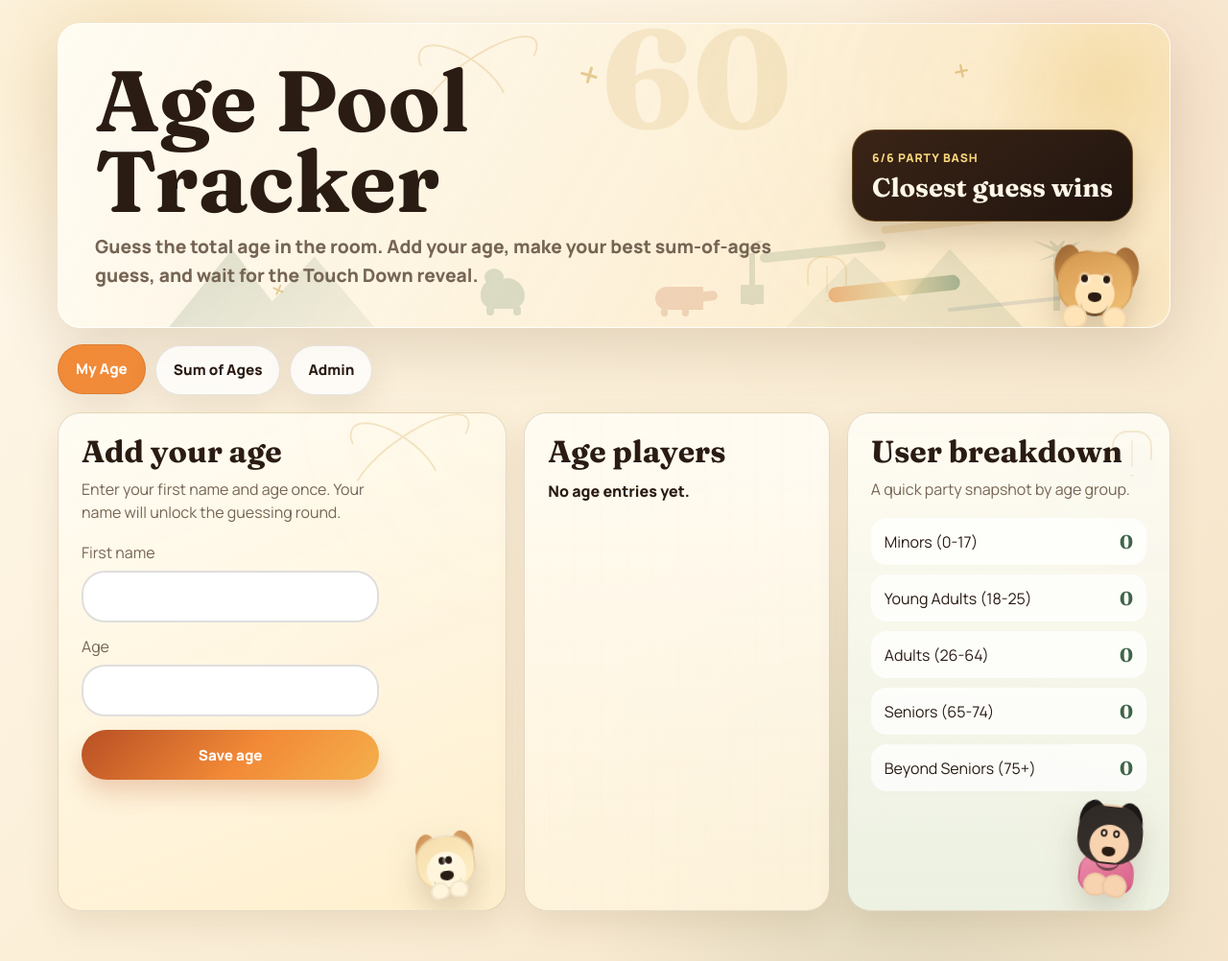
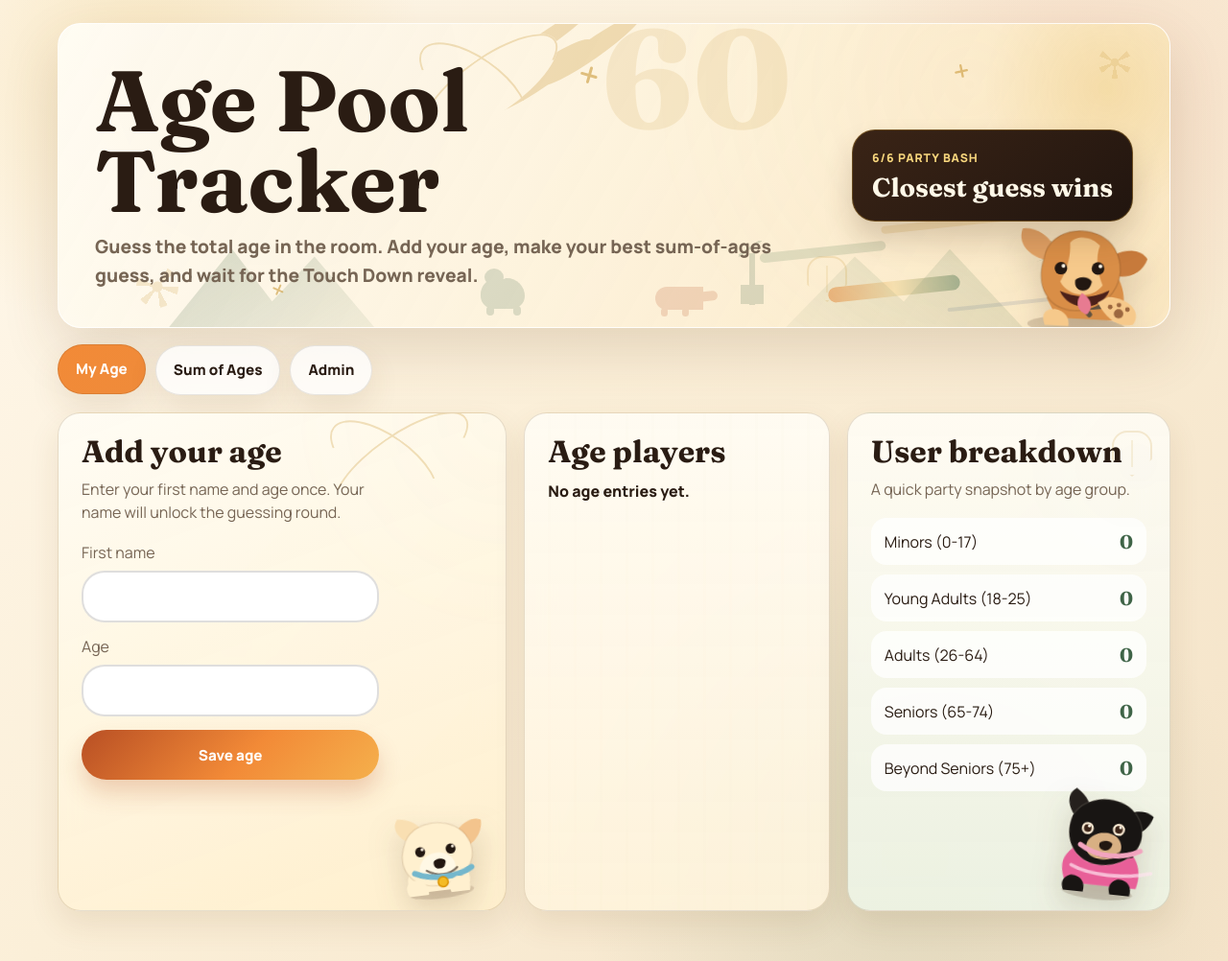
Before and after one commit to NancyCu/age, a website: page index.html in a window 1280 px wide. Shown: the whole page at 96% size. Drawn offline with Linux system fonts and the light colour scheme; no server answers.

Commit message:
Refine referenced mascot artwork

```diff
--- a/index.html
+++ b/index.html
@@ -26,6 +26,8 @@
       <span class="easterEggBear" aria-hidden="true"></span>
       <span class="easterEggAardvark" aria-hidden="true"></span>
       <span class="subtleShield" aria-hidden="true"></span>
+      <span class="floralRosette floralRosetteOne" aria-hidden="true"></span>
+      <span class="floralRosette floralRosetteTwo" aria-hidden="true"></span>
       <div class="hero-copy-block">
         <h1>Age Pool Tracker</h1>
         <p class="hero-copy">Guess the total age in the room. Add your age, make your best sum-of-ages guess, and wait for the Touch Down reveal.</p>
@@ -34,19 +36,29 @@
         <span>6/6 Party Bash</span>
         <strong>Closest guess wins</strong>
       </div>
-      <!-- TODO: Swap this CSS mascot for the final transparent tan dog cutout when the source image is available as an asset. -->
-      <div class="dogMascot heroDog tanDog" aria-hidden="true">
-        <span class="dogEar dogEarLeft"></span>
-        <span class="dogEar dogEarRight"></span>
-        <span class="dogHead">
-          <span class="dogEye dogEyeLeft"></span>
-          <span class="dogEye dogEyeRight"></span>
-          <span class="dogNose"></span>
-          <span class="dogSmile"></span>
-        </span>
-        <span class="dogPaw dogPawLeft"></span>
-        <span class="dogPaw dogPawRight"></span>
-      </div>
+      <svg class="dogMascot heroDog tanDog" viewBox="0 0 190 170" role="img" aria-label="Happy tan dog mascot peeking by the scoreboard">
+        <g class="dogShadow" opacity="0.18"><ellipse cx="97" cy="154" rx="62" ry="12" /></g>
+        <path class="tanDogBody" d="M58 121c4-34 28-53 60-48 25 4 39 24 38 55l-13 17H72z" />
+        <path class="tanDogHarness" d="M75 124c17 7 46 8 68-1" />
+        <path class="tanDogHarness" d="M94 78c-3 24 2 44 19 61" />
+        <path class="tanDogEar left" d="M57 73c-27-4-40-22-34-39 18-3 37 9 44 28z" />
+        <path class="tanDogEar right" d="M131 69c19-17 42-18 52-4-5 18-25 29-45 21z" />
+        <path class="tanDogHead" d="M52 70c5-43 69-48 89-16 24 39-7 81-47 81-34 0-52-29-42-65z" />
+        <path class="tanDogBlaze" d="M84 49c8-11 28-9 38 2-5 14-2 34 6 50-13 19-43 17-54-2 8-16 12-35 10-50z" />
+        <circle class="dogEyeSvg" cx="74" cy="82" r="8" />
+        <circle class="dogEyeSvg" cx="121" cy="80" r="8" />
+        <circle class="dogEyeShine" cx="77" cy="79" r="2.4" />
+        <circle class="dogEyeShine" cx="124" cy="77" r="2.4" />
+        <path class="tanDogNose" d="M93 96c6-6 17-5 21 1-1 8-5 12-11 12-7 0-11-5-10-13z" />
+        <path class="tanDogMouth" d="M74 111c15 28 55 22 63-4-20 11-38 13-63 4z" />
+        <path class="tanDogTongue" d="M102 112c11 5 17 16 8 27-12-3-17-14-8-27z" />
+        <path class="tanDogPawRaised" d="M136 115c30 1 43 19 33 34-18 5-35-6-46-26z" />
+        <circle class="pawPad" cx="150" cy="136" r="6" />
+        <circle class="pawToe" cx="139" cy="128" r="3" />
+        <circle class="pawToe" cx="150" cy="125" r="3" />
+        <circle class="pawToe" cx="161" cy="130" r="3" />
+        <path class="tanDogPaw" d="M69 134c12 2 20 10 18 21H57c-5-13-2-20 12-21z" />
+      </svg>
     </header>
 
     <main class="layout">
@@ -73,19 +85,24 @@
               </label>
               <button class="primary-button" type="submit">Save age</button>
             </form>
-            <!-- TODO: Replace with a transparent cream puppy PNG/WebP when a clean cutout is provided. -->
-            <div class="dogMascot puppyMascot creamPuppy" aria-hidden="true">
-              <span class="dogEar dogEarLeft"></span>
-              <span class="dogEar dogEarRight"></span>
-              <span class="dogHead">
-                <span class="dogEye dogEyeLeft"></span>
-                <span class="dogEye dogEyeRight"></span>
-                <span class="dogNose"></span>
-                <span class="dogSmile"></span>
-              </span>
-              <span class="dogPaw dogPawLeft"></span>
-              <span class="dogPaw dogPawRight"></span>
-            </div>
+            <svg class="dogMascot puppyMascot creamPuppy" viewBox="0 0 150 140" role="img" aria-label="Cream puppy mascot leaning near the age form">
+              <ellipse class="dogShadow" cx="78" cy="126" rx="46" ry="9" opacity="0.16" />
+              <path class="puppyBody" d="M42 88c13-20 48-22 69 0 10 11 12 25 5 36H37c-7-12-5-24 5-36z" />
+              <path class="puppyEar left" d="M45 54C25 45 19 29 28 18c22 1 36 16 39 34z" />
+              <path class="puppyEar right" d="M102 54c11-20 31-29 43-22 0 20-15 35-38 40z" />
+              <path class="puppyHead" d="M34 55c12-34 68-35 87-5 21 34-10 70-53 66-31-3-48-30-34-61z" />
+              <path class="puppyMuzzle" d="M55 82c9-15 34-16 44-1 8 13-1 26-22 27-22 1-31-13-22-26z" />
+              <circle class="dogEyeSvg" cx="55" cy="67" r="7" />
+              <circle class="dogEyeSvg" cx="98" cy="67" r="7" />
+              <circle class="dogEyeShine" cx="58" cy="64" r="2" />
+              <circle class="dogEyeShine" cx="101" cy="64" r="2" />
+              <path class="puppyNose" d="M72 83c4-5 13-5 17 0-1 7-4 10-9 10-6 0-9-4-8-10z" />
+              <path class="puppySmile" d="M61 94c14 10 31 10 43 0" />
+              <path class="puppyCollar" d="M44 96c22 12 59 12 80 0" />
+              <circle class="puppyBell" cx="82" cy="112" r="7" />
+              <path class="puppyPaw left" d="M39 106c14 0 24 9 21 22H33c-5-11-3-18 6-22z" />
+              <path class="puppyPaw right" d="M102 106c13 1 20 10 16 22H92c-4-11-1-18 10-22z" />
+            </svg>
           </article>
 
           <article class="panel names-panel">
@@ -119,20 +136,25 @@
                 <strong id="countBeyondSeniors">0</strong>
               </div>
             </div>
-            <!-- TODO: Replace with final transparent black dog cutout in a pink sweater when available. -->
-            <div class="dogMascot breakdownDog blackSweaterDog" aria-hidden="true">
-              <span class="dogSweater"></span>
-              <span class="dogEar dogEarLeft"></span>
-              <span class="dogEar dogEarRight"></span>
-              <span class="dogHead">
-                <span class="dogEye dogEyeLeft"></span>
-                <span class="dogEye dogEyeRight"></span>
-                <span class="dogNose"></span>
-                <span class="dogSmile"></span>
-              </span>
-              <span class="dogPaw dogPawLeft"></span>
-              <span class="dogPaw dogPawRight"></span>
-            </div>
+            <svg class="dogMascot breakdownDog blackSweaterDog" viewBox="0 0 160 170" role="img" aria-label="Black dog mascot in a pink sweater by the breakdown card">
+              <ellipse class="dogShadow" cx="86" cy="153" rx="50" ry="10" opacity="0.18" />
+              <path class="sweaterBody" d="M45 95c8-21 46-26 76-7 20 13 25 33 19 55H40c-10-20-9-35 5-48z" />
+              <path class="blackDogBody" d="M50 83c8-20 35-32 61-18 14 8 21 19 21 34-26 8-57 8-82-16z" />
+              <path class="blackDogEar left" d="M50 55C31 37 29 18 43 9c18 11 28 28 24 49z" />
+              <path class="blackDogEar right" d="M104 52c16-20 37-24 51-13-5 20-23 33-45 32z" />
+              <path class="blackDogHead" d="M41 48c16-33 70-37 91-8 24 33 0 71-43 74-34 2-60-27-48-66z" />
+              <path class="blackDogMuzzle" d="M67 80c10-15 35-16 44-2 8 13-1 27-21 28-22 1-31-12-23-26z" />
+              <circle class="blackDogEye" cx="64" cy="64" r="7" />
+              <circle class="blackDogEye" cx="108" cy="62" r="7" />
+              <circle class="dogEyeShine" cx="66" cy="61" r="2" />
+              <circle class="dogEyeShine" cx="110" cy="59" r="2" />
+              <path class="blackDogNose" d="M83 83c5-5 14-5 18 0-1 7-5 10-10 10-6 0-10-4-8-10z" />
+              <path class="blackDogSmile" d="M73 96c13 8 28 8 40-2" />
+              <path class="pinkCollar" d="M56 88c24 15 59 16 85 1" />
+              <path class="sweaterStripe" d="M46 118c27 12 75 13 113 1" />
+              <path class="blackDogPaw left" d="M46 132c14-1 23 8 20 22H38c-5-10-2-18 8-22z" />
+              <path class="blackDogPaw right" d="M113 132c14-1 22 8 19 22h-28c-4-10-1-18 9-22z" />
+            </svg>
           </article>
         </div>
       </section>
--- a/styles.css
+++ b/styles.css
@@ -77,7 +77,8 @@ body::before {
   border-radius: var(--radius);
   background:
     linear-gradient(120deg, rgba(255, 252, 244, 0.96), rgba(250, 230, 190, 0.8)),
-    radial-gradient(circle at 82% 20%, rgba(241, 213, 150, 0.42), transparent 21rem);
+    radial-gradient(circle at 82% 20%, rgba(241, 213, 150, 0.42), transparent 21rem),
+    radial-gradient(circle at 18% 18%, rgba(12, 32, 55, 0.08), transparent 18rem);
   box-shadow: var(--shadow);
 }
 
@@ -197,6 +198,7 @@ h2 {
 .goldFiligree,
 .heroSixty,
 .sparkle,
+.floralRosette,
 .easterEggBear,
 .easterEggAardvark,
 .subtleShield,
@@ -211,7 +213,7 @@ h2 {
   z-index: 1;
   height: 90px;
   overflow: hidden;
-  opacity: 0.45;
+  opacity: 0.52;
 }
 
 .heroMountain {
@@ -270,9 +272,9 @@ h2 {
 
 .goldFiligree {
   position: absolute;
-  width: 160px;
-  height: 64px;
-  opacity: 0.22;
+  width: 182px;
+  height: 76px;
+  opacity: 0.28;
 }
 
 .goldFiligree::before,
@@ -294,6 +296,13 @@ h2 {
   transform: rotate(35deg);
 }
 
+.heroFiligree::before {
+  box-shadow:
+    48px 22px 0 -18px var(--gold),
+    74px -6px 0 -22px var(--gold),
+    108px 30px 0 -20px var(--gold);
+}
+
 .heroFiligree {
   z-index: 2;
   left: 31%;
@@ -319,7 +328,7 @@ h2 {
   z-index: 2;
   width: 18px;
   height: 18px;
-  opacity: 0.46;
+  opacity: 0.58;
 }
 
 .sparkle::before,
@@ -467,6 +476,7 @@ h2 {
   z-index: 5;
   width: 116px;
   height: 104px;
+  overflow: visible;
   filter: drop-shadow(0 15px 16px rgba(74, 47, 22, 0.18));
 }
 
@@ -567,8 +577,10 @@ h2 {
 
 .heroDog {
   right: 18px;
-  bottom: -2px;
+  bottom: -12px;
   z-index: 3;
+  width: 156px;
+  height: 140px;
   transform: rotate(3deg);
 }
 
@@ -581,9 +593,9 @@ h2 {
 
 .puppyMascot {
   right: 18px;
-  bottom: 12px;
-  width: 88px;
-  height: 82px;
+  bottom: 8px;
+  width: 112px;
+  height: 104px;
   transform: rotate(-7deg);
 }
 
@@ -623,9 +635,9 @@ h2 {
   --dog-muzzle: #f8d3b0;
   --dog-accent: #3a332f;
   right: 16px;
-  bottom: 14px;
-  width: 94px;
-  height: 106px;
+  bottom: 4px;
+  width: 118px;
+  height: 130px;
   transform: rotate(6deg);
 }
 
@@ -654,6 +666,180 @@ h2 {
 .blackSweaterDog .dogEye {
   background: #fff4df;
   box-shadow: inset 0 0 0 2px #2a1c13;
+}
+
+.dogShadow {
+  fill: #4b2e1b;
+}
+
+.tanDogBody,
+.tanDogHead,
+.tanDogPaw,
+.tanDogPawRaised {
+  fill: #d98e47;
+}
+
+.tanDogHead {
+  stroke: rgba(73, 41, 18, 0.16);
+  stroke-width: 2;
+}
+
+.tanDogBlaze,
+.tanDogPaw,
+.tanDogPawRaised {
+  fill: #f6c98b;
+}
+
+.tanDogEar {
+  fill: #c77a3b;
+}
+
+.tanDogEar.left {
+  fill: #e0a064;
+}
+
+.tanDogHarness,
+.puppyCollar,
+.pinkCollar,
+.sweaterStripe {
+  fill: none;
+  stroke-linecap: round;
+  stroke-linejoin: round;
+}
+
+.tanDogHarness {
+  stroke: #4a473f;
+  stroke-width: 7;
+  opacity: 0.85;
+}
+
+.dogEyeSvg,
+.tanDogNose,
+.puppyNose,
+.blackDogNose {
+  fill: #221711;
+}
+
+.dogEyeShine {
+  fill: #fff7e8;
+}
+
+.tanDogMouth {
+  fill: #4b2019;
+}
+
+.tanDogTongue {
+  fill: #e77b91;
+}
+
+.pawPad,
+.pawToe {
+  fill: #9c673f;
+}
+
+.puppyBody,
+.puppyHead,
+.puppyPaw {
+  fill: #fff0cf;
+}
+
+.puppyHead {
+  stroke: rgba(122, 82, 42, 0.13);
+  stroke-width: 2;
+}
+
+.puppyEar {
+  fill: #f3c48d;
+}
+
+.puppyEar.left {
+  fill: #f9dfb2;
+}
+
+.puppyMuzzle {
+  fill: #fff8e5;
+}
+
+.puppyCollar {
+  stroke: #74b7cc;
+  stroke-width: 8;
+}
+
+.puppyBell {
+  fill: #f4bb24;
+  stroke: #d99100;
+  stroke-width: 2;
+}
+
+.puppySmile,
+.blackDogSmile {
+  fill: none;
+  stroke: rgba(42, 28, 19, 0.62);
+  stroke-width: 3;
+  stroke-linecap: round;
+}
+
+.blackDogBody,
+.blackDogHead,
+.blackDogEar,
+.blackDogPaw {
+  fill: #181513;
+}
+
+.blackDogHead {
+  stroke: rgba(255, 244, 223, 0.12);
+  stroke-width: 2;
+}
+
+.blackDogEar.left {
+  fill: #25201d;
+}
+
+.blackDogMuzzle {
+  fill: #d8b083;
+}
+
+.blackDogEye {
+  fill: #3b2418;
+  stroke: #fff0d8;
+  stroke-width: 3;
+}
+
+.sweaterBody {
+  fill: #e85f98;
+}
+
+.pinkCollar {
+  stroke: #f2a4bf;
+  stroke-width: 7;
+}
+
+.sweaterStripe {
+  stroke: rgba(255, 228, 239, 0.7);
+  stroke-width: 5;
+}
+
+.floralRosette {
+  position: absolute;
+  z-index: 2;
+  width: 44px;
+  height: 44px;
+  opacity: 0.18;
+  border-radius: 50%;
+  background:
+    radial-gradient(circle, var(--gold) 0 5px, transparent 6px),
+    conic-gradient(from 0deg, transparent 0 8%, var(--gold) 8% 14%, transparent 14% 25%, var(--gold) 25% 31%, transparent 31% 42%, var(--gold) 42% 48%, transparent 48% 59%, var(--gold) 59% 65%, transparent 65% 76%, var(--gold) 76% 82%, transparent 82%);
+}
+
+.floralRosetteOne {
+  left: 7%;
+  bottom: 20px;
+}
+
+.floralRosetteTwo {
+  right: 3%;
+  top: 18px;
+  transform: scale(0.78) rotate(18deg);
 }
 
 .panel > h2,
```
